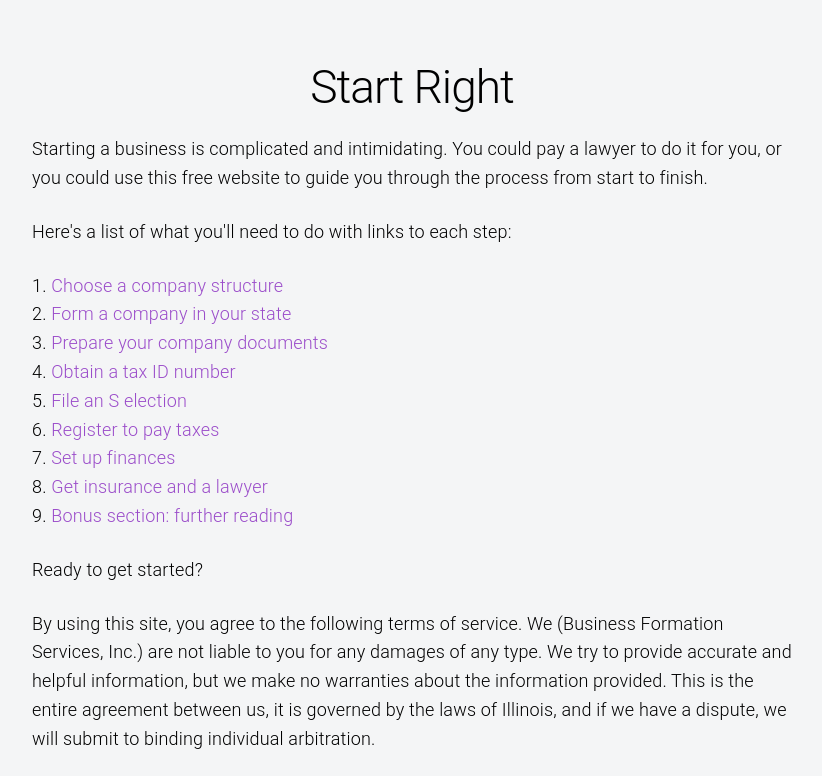
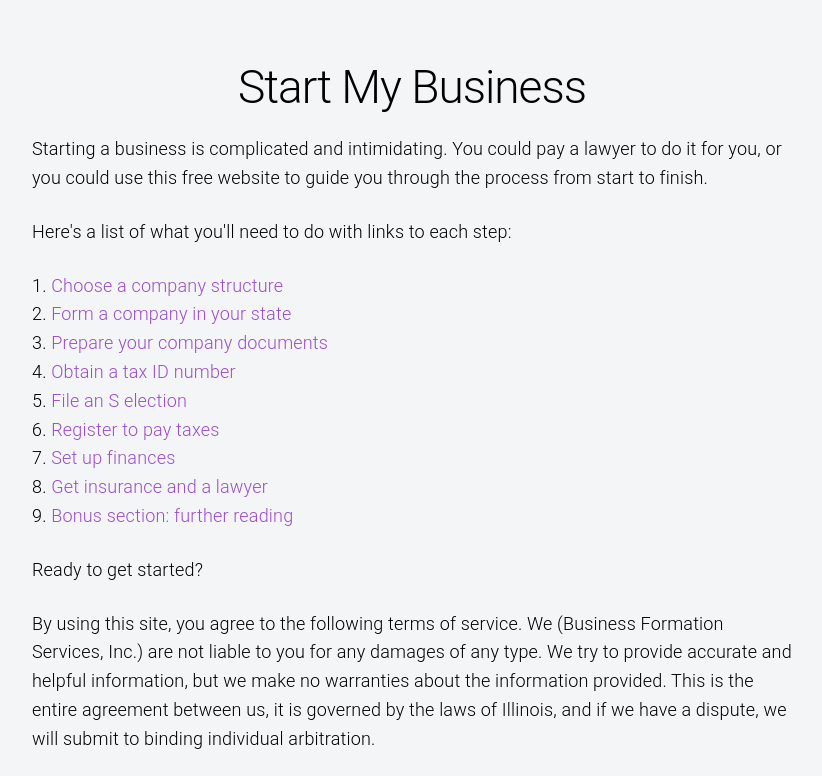
Before and after one commit to michaelrkn/www.startmybusiness.us, a plain HTML site: page index.html in a window 1280 px wide. Shown: the top 776 px of the page, without its empty margins (228-1050 px from the left). Drawn offline with nearby package versions, Linux system fonts and the light colour scheme.

Commit message:
fix title text on index page

```diff
--- a/index.html
+++ b/index.html
@@ -19,7 +19,7 @@
   </head>
   <body>
     <div class="container">
-      <h1>Start Right</h1>
+      <h1>Start My Business</h1>
 
       <p>Starting a business is complicated and intimidating. You could pay a lawyer to do it for you, or you could use this free website to guide you through the process from start to finish.</p>
 
```
